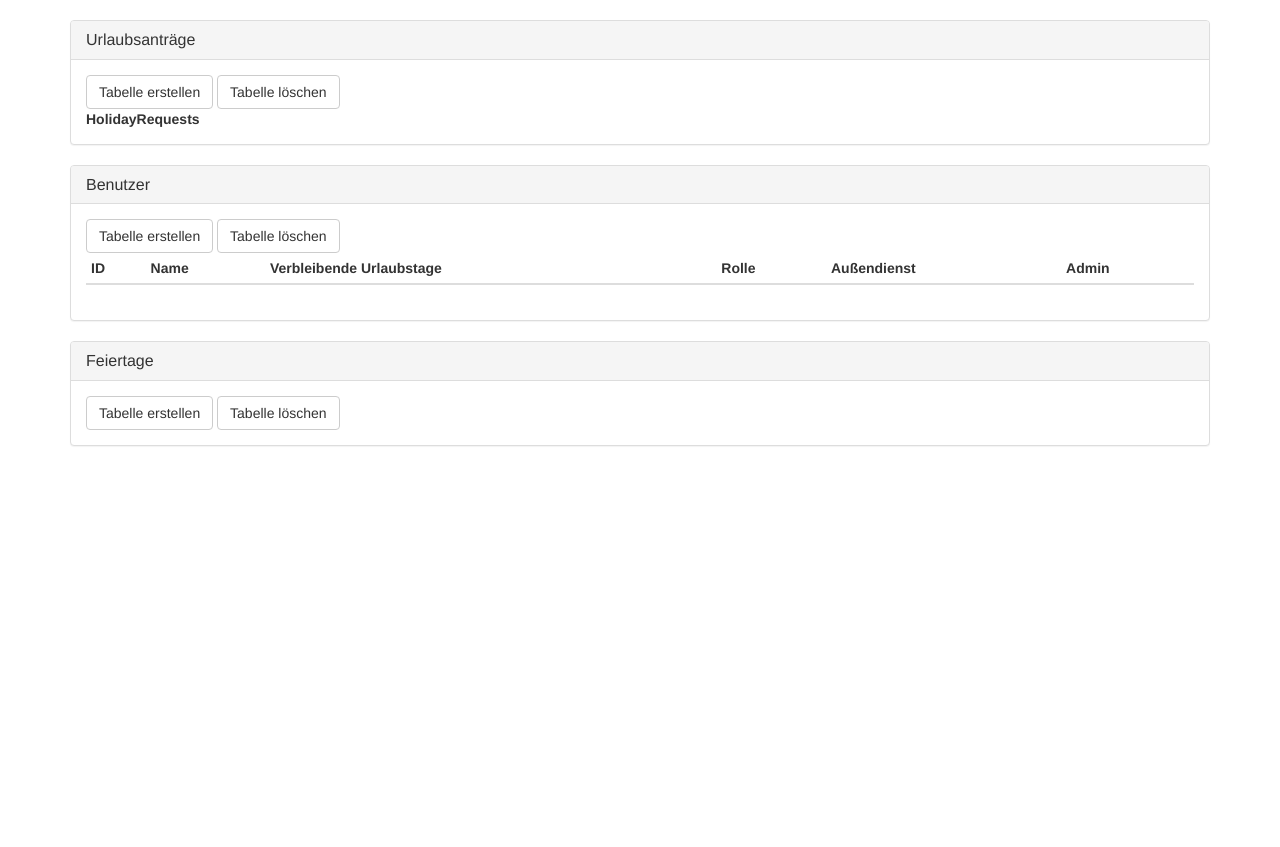
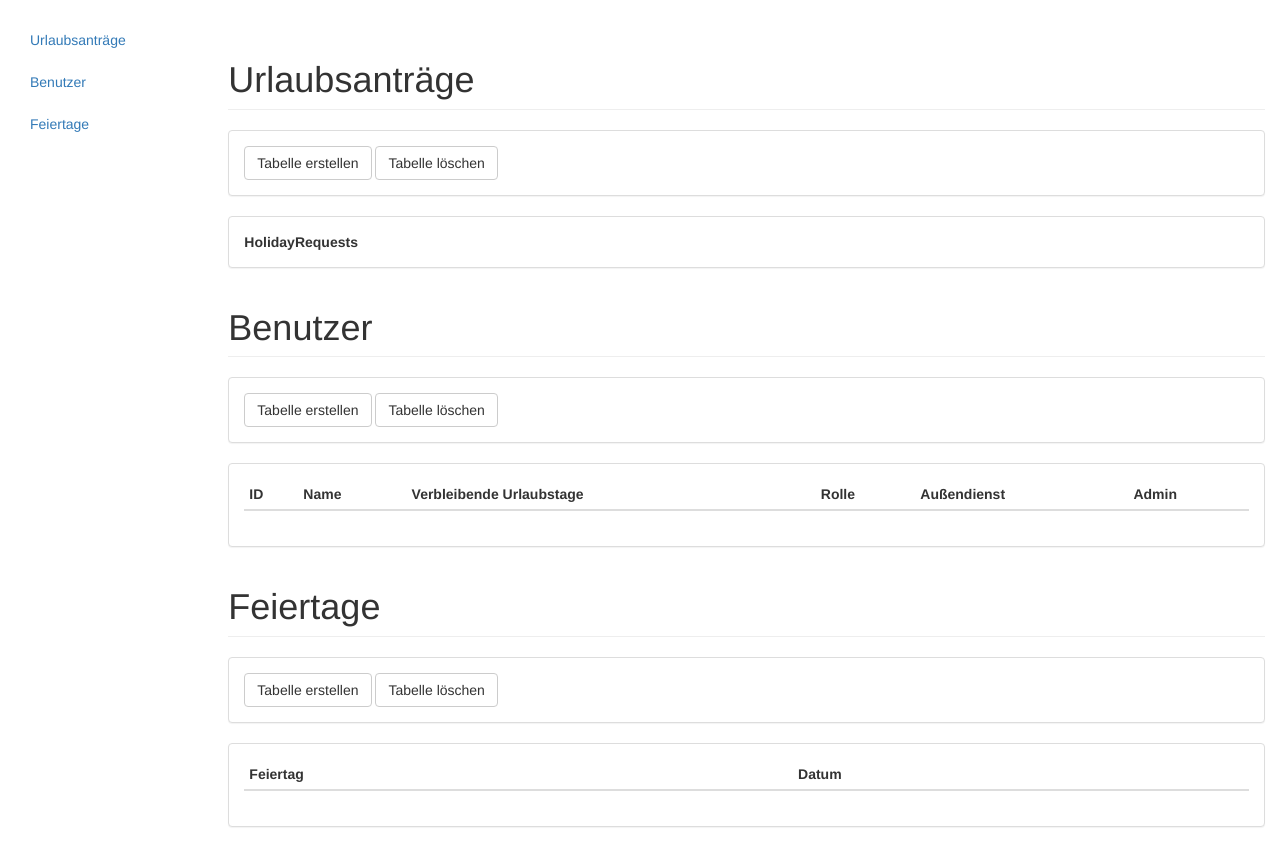
Before and after one commit to danielnassauer/swtp-urlaubsverwaltung, a PHP site: page /admin.php in a window 1280 px wide. Shown: the part 52-899 px from the top of the page. Before the commit the page ends 498 px from the top, so only its background shows below. Run offline with PHP 8.4, Linux system fonts and the light colour scheme; data that the repository does not hold is empty; some web fonts are replaced.

Commit message:
beautified admin page

```diff
--- a/admin.php
+++ b/admin.php
@@ -147,52 +147,65 @@ $(document).ready(function() {
 		</div>
 	</nav>
 
+
+	<div class="container-fluid">
+		<div class="row">
+
+			<nav class="col-xs-2">
+				<div style="position: fixed">
+					<ul class="nav nav-stacked fixed" id="sidebar">
+						<li>
+							<ul class="nav nav-stacked">
+								<li><a href="#requests">Urlaubsanträge</a></li>
+								<li><a href="#users">Benutzer</a></li>
+								<li><a href="#holidays">Feiertage</a></li>
+							</ul>
+						</li>
+					</ul>
+				</div>
+			</nav>
+
+			<div class="col-xs-10">
 				<form action="admin.php" method="POST">
-		<div class="container">
-
 
 					<!-- HOLIDAYREQUESTS TABLE -->
+					<section id="requests">
+						<h1 class="page-header">Urlaubsanträge</h1>
+
 						<div class="panel panel-default">
-				<div class="panel-heading">
-					<h3 class="panel-title">Urlaubsanträge</h3>
-				</div>
 							<div class="panel-body">
 								<button type="submit" class="btn btn-default"
 									name="create_holidayrequests_table">Tabelle erstellen</button>
 								<button type="submit" class="btn btn-default"
 									name="delete_holidayrequests_table">Tabelle löschen</button>
-
+							</div>
+						</div>
+						<div class="panel panel-default">
+							<div class="panel-body">
 								<table>
 									<tr>
 										<th>HolidayRequests</th>
 									</tr>
-				<?php
-				try {
-					foreach ( HolidayRequests::getRequests () as $request ) {
-						echo "<tr>";
-						echo "<td>" . $request->toJSON () . "</td>";
-						echo "</tr>";
-					}
-				} catch ( Exception $e ) {
-					echo '<tr><td colspan="10">' . $e->getMessage () . '</td></tr>';
-				}
-				?>
+
 								</table>
 							</div>
 						</div>
+					</section>
 
-			<!-- USERRIGHTS TABLE -->
+					<!-- USERS TABLE -->
+					<section id="users">
+						<h1 class="page-header">Benutzer</h1>
 						<div class="panel panel-default">
-				<div class="panel-heading">
-					<h3 class="panel-title">Benutzer</h3>
-				</div>
 							<div class="panel-body">
-
 								<button type="submit" class="btn btn-default"
 									name="create_users_table">Tabelle erstellen</button>
 								<button type="submit" class="btn btn-default"
 									name="delete_users_table">Tabelle löschen</button>
+							</div>
+						</div>
 
+						<div class="panel panel-default">
+							<div class="panel-body">
 								<table class="table table-condensed table-striped">
 									<thead>
 										<tr>
@@ -210,14 +223,14 @@ $(document).ready(function() {
 								</table>
 							</div>
 						</div>
+					</section>
 
-			<!-- Holidays TABLE -->
+					<!-- HOLIDAYS TABLE -->
+					<section id="holidays">
+						<h1 class="page-header">Feiertage</h1>
+
 						<div class="panel panel-default">
-				<div class="panel-heading">
-					<h3 class="panel-title">Feiertage</h3>
-				</div>
 							<div class="panel-body">
-
 								<button type="submit" class="btn btn-default"
 									name="create_holidays_table">Tabelle erstellen</button>
 								<button type="submit" class="btn btn-default"
@@ -225,10 +238,29 @@ $(document).ready(function() {
 							</div>
 						</div>
 
+						<div class="panel panel-default">
+							<div class="panel-body">
+								<table class="table table-condensed table-striped">
+									<thead>
+										<tr>
+											<th>Feiertag</th>
+											<th>Datum</th>
+										</tr>
+									</thead>
+									<tbody id="table_holidays">
 
+									</tbody>
+								</table>
+							</div>
+						</div>
+					</section>
+
+				</form>
+			</div>
+		</div>
 	</div>
 
-	</form>
+
 </body>
 
 </html>
```
Lines whose indentation alone changed are shown as unchanged.
